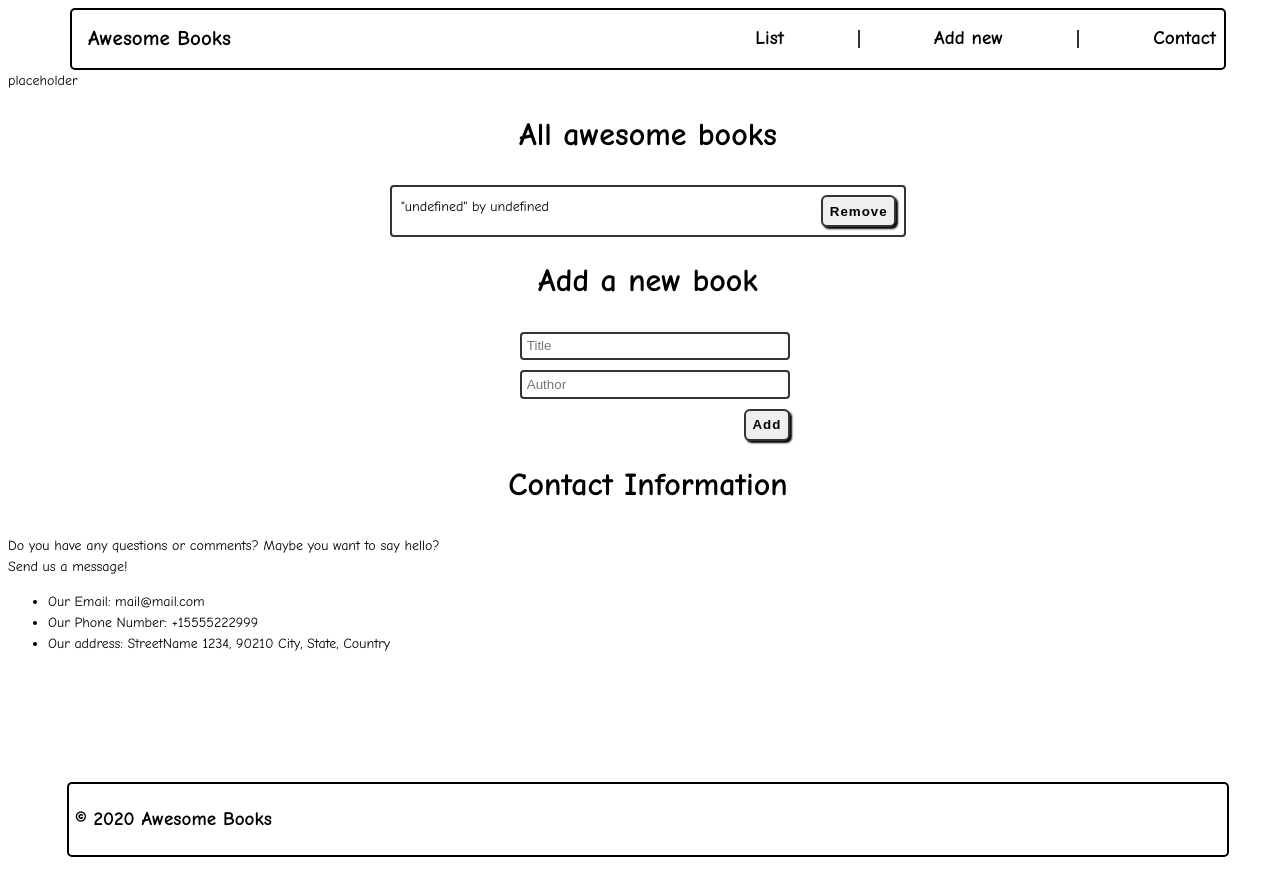
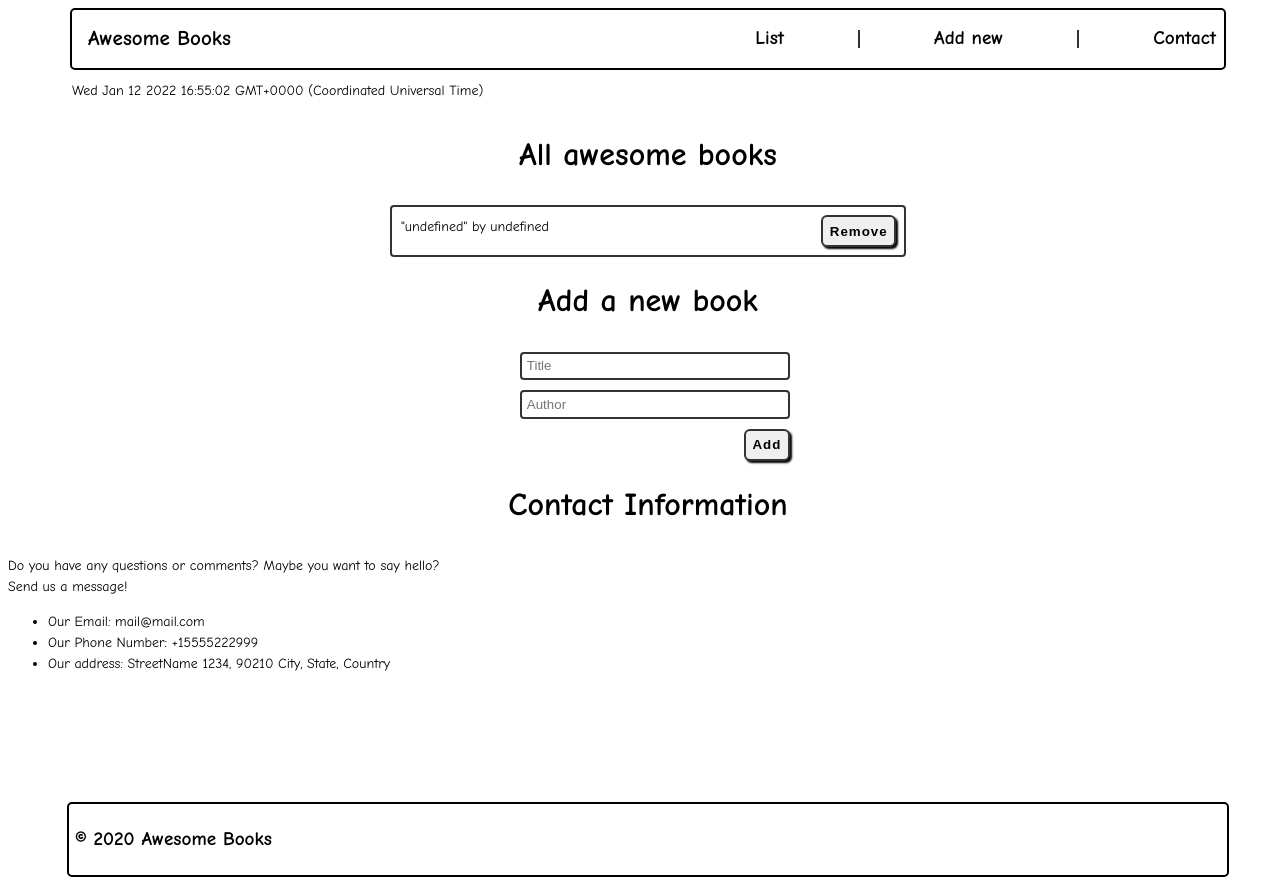
Before and after one commit to sergiogval/awesome-books, a website: page index.html in a window 1280 px wide. Drawn offline with Linux system fonts and the light colour scheme.

Commit message:
Add date

```diff
--- a/index.html
+++ b/index.html
@@ -25,7 +25,7 @@
         <li class="contact">Contact</li>
       </ul>
     </nav>
-    <div class="date">placeholder</div>
+    <div id="date">placeholder</div>
   </header>
   <main class="main">
     <section class="listSection" id="listSection">
--- a/logic.js
+++ b/logic.js
@@ -20,6 +20,9 @@ author.addEventListener('change', () => {
 const populateFields = () => {
   localStorage.setItem('savedBooks', JSON.stringify(books));
 };
+
+const today = new Date();
+document.getElementById("date").innerHTML = today;
 
 class Book {
   constructor(title, author) {
--- a/style.css
+++ b/style.css
@@ -88,6 +88,12 @@ h2,
   border-radius: 5px;
 }
 
+div#date {
+  padding: 10px;
+  width: 90%;
+  margin: 0 auto;
+}
+
 .menu {
   font-weight: bold;
   font-size: 1.2rem;
```
